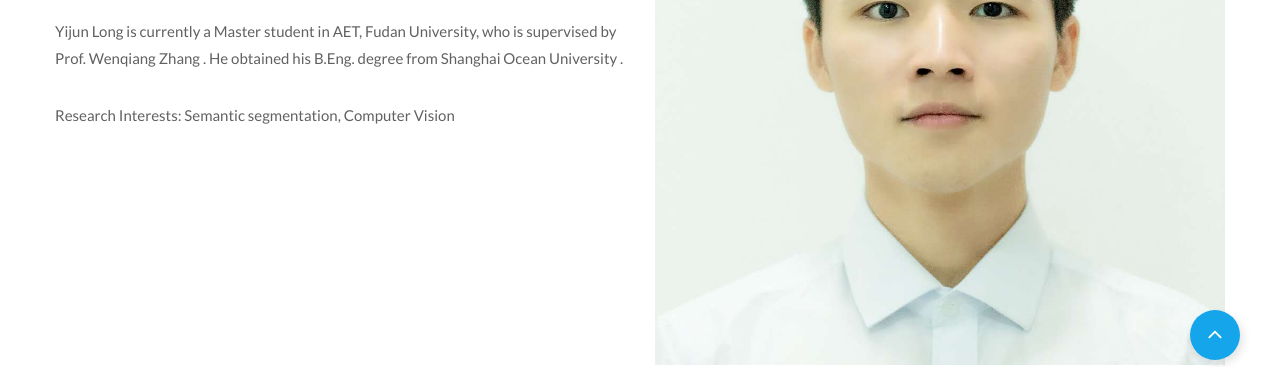
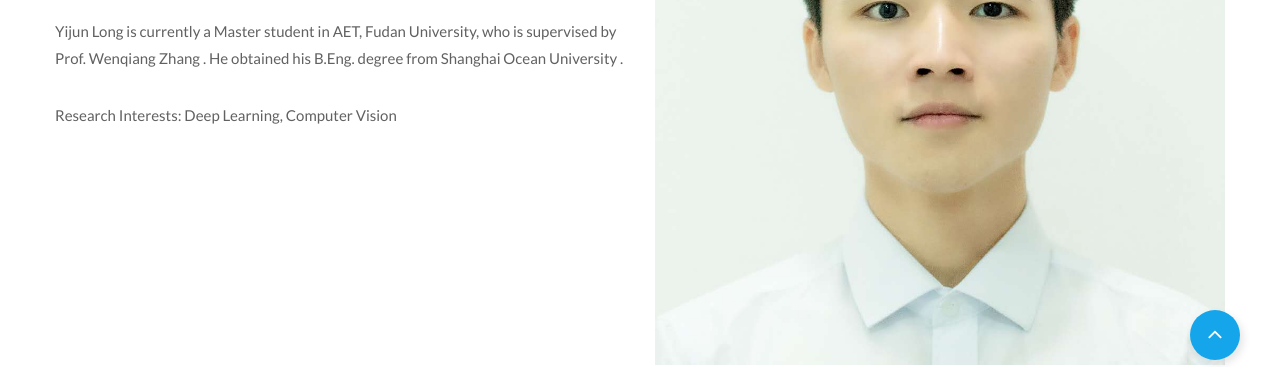
Before and after one commit to fudanroilab/fudanroilab.github.io, a Jekyll site: the page built from _posts/people/Master/2020-05-03-YijunLong.md, in a window 1280 px wide. Shown: the part 600-967 px from the top of the page. Built offline with Jekyll 4.4.1, drawn with Linux system fonts in a browser that asks for light colours.

Commit message:
Update 2020-05-03-YijunLong.md

```diff
--- a/_posts/people/Master/2020-05-03-YijunLong.md
+++ b/_posts/people/Master/2020-05-03-YijunLong.md
@@ -11,7 +11,7 @@ showtitle: Master Students in 2020
 title: Yijun Long # Website Title
 profileName:  longyijun.jpg #  Fix aspect ratio = 1:1
 profile: longyijun.jpg  # About aspect ratio = 4:3
-direction : Semantic segmentation, Computer Vision
+direction : Deep Learning, Computer Vision
 layout: peoplepost  #  Do not change this
 # if you have the items listed below, please write here; if not, please write None.
 homepage: None
```
